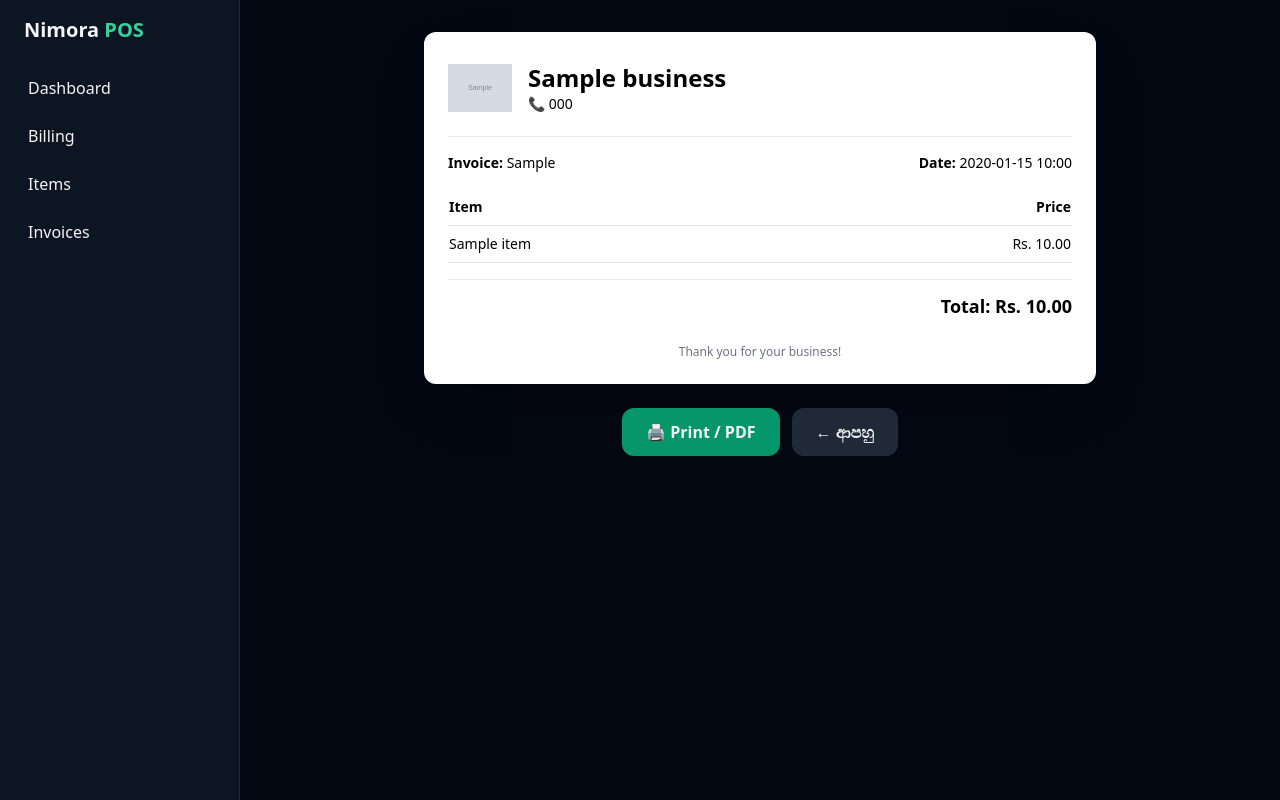
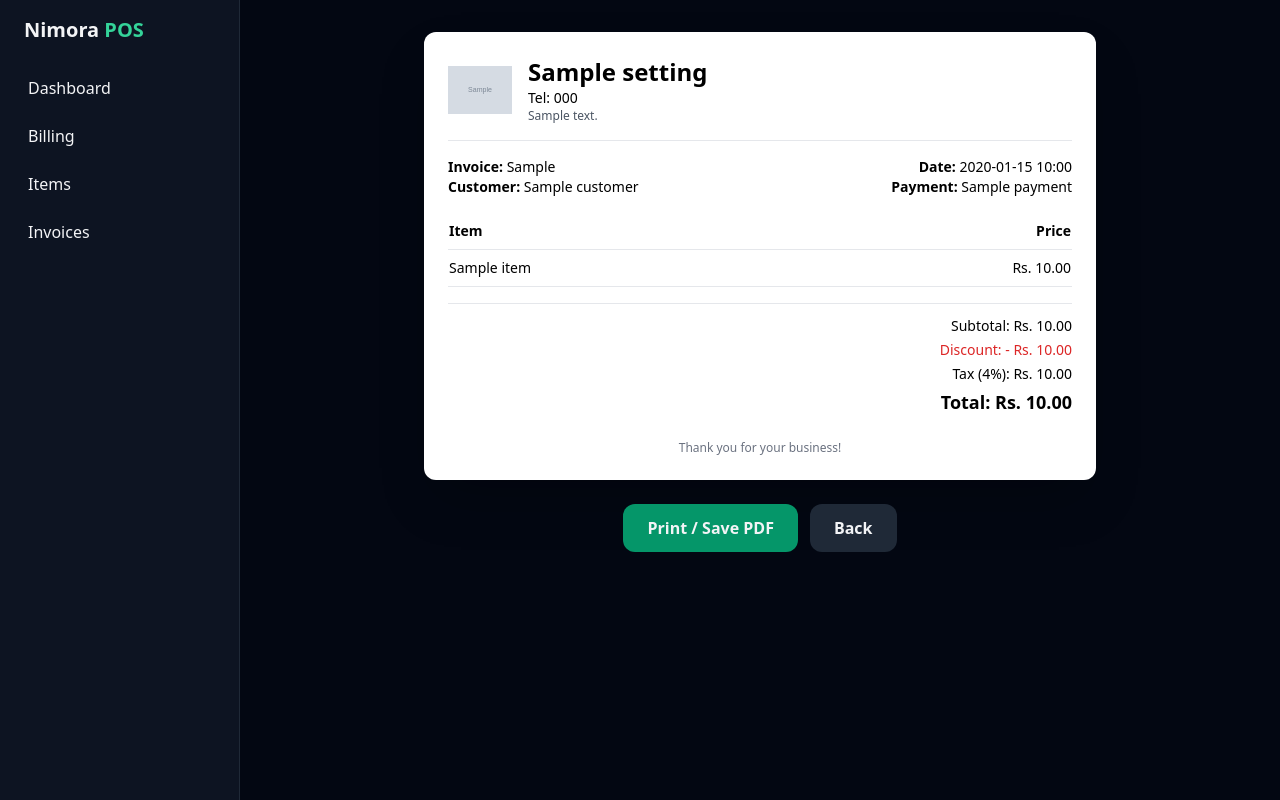
Before and after one commit to nimsara-web/Nimora-pos, a Flask app: template templates/invoice.html in a window 1280 px wide. Run offline with Flask 3, Linux system fonts and the light colour scheme; the template is opened without the code that fills it: most values are stand-ins (such as "Sample title", 1, 10 or a date in 2020); grey boxes marked "Sample" are stand-in pictures; some libraries are stand-ins or nearby versions.

Commit message:
Update invoice.html

```diff
--- a/templates/invoice.html
+++ b/templates/invoice.html
@@ -1,19 +1,26 @@
 {% extends "base.html" %}
 {% block content %}
-<div class="invoice-box bg-white text-black rounded-xl p-6 max-w-2xl mx-auto shadow-2xl">
+<div class="invoice-box bg-white text-black rounded-xl p-6 max-w-2xl mx-auto shadow-2xl fade-in">
     <div class="flex items-center gap-4 border-b pb-4 mb-4">
-        {% if logo %}
-        <img src="{{ logo }}" alt="logo" class="h-16 w-16 object-contain">
+        {% if settings.logo_url %}
+        <img src="{{ settings.logo_url }}" alt="logo" class="h-16 w-16 object-contain">
         {% endif %}
         <div>
-            <h1 class="text-2xl font-bold">{{ business }}</h1>
-            <p class="text-sm">📞 {{ phone }}</p>
+            <h1 class="text-2xl font-bold">{{ settings.business_name }}</h1>
+            <p class="text-sm">Tel: {{ settings.phone }}</p>
+            {% if settings.address %}<p class="text-xs text-gray-600">{{ settings.address }}</p>{% endif %}
         </div>
     </div>
 
     <div class="flex justify-between mb-4 text-sm">
-        <div><strong>Invoice:</strong> {{ inv.invoice_no }}</div>
-        <div><strong>Date:</strong> {{ inv.created_at.strftime('%Y-%m-%d %H:%M') }}</div>
+        <div>
+            <div><strong>Invoice:</strong> {{ inv.invoice_no }}</div>
+            {% if inv.customer %}<div><strong>Customer:</strong> {{ inv.customer }}</div>{% endif %}
+        </div>
+        <div class="text-right">
+            <div><strong>Date:</strong> {{ inv.created_at.strftime('%Y-%m-%d %H:%M') }}</div>
+            <div><strong>Payment:</strong> {{ inv.payment }}</div>
+        </div>
     </div>
 
     <table class="w-full text-sm mb-4">
@@ -33,15 +40,18 @@
         </tbody>
     </table>
 
-    <div class="text-right text-lg font-bold border-t pt-3">
-        Total: Rs. {{ "%.2f"|format(inv.total) }}
+    <div class="text-right text-sm space-y-1 border-t pt-3">
+        <div>Subtotal: Rs. {{ "%.2f"|format(inv.subtotal) }}</div>
+        {% if inv.discount %}<div class="text-red-600">Discount: - Rs. {{ "%.2f"|format(inv.discount) }}</div>{% endif %}
+        {% if inv.tax_amount %}<div>Tax ({{ inv.tax_rate }}%): Rs. {{ "%.2f"|format(inv.tax_amount) }}</div>{% endif %}
+        <div class="text-lg font-bold">Total: Rs. {{ "%.2f"|format(inv.total) }}</div>
     </div>
 
     <p class="text-center text-xs mt-6 text-gray-500">Thank you for your business!</p>
 </div>
 
-<div class="no-print mt-6 flex gap-3 justify-center">
-    <button onclick="window.print()" class="bg-emerald-600 hover:bg-emerald-500 transition px-6 py-3 rounded-xl font-semibold">🖨️ Print / PDF</button>
-    <a href="/" class="bg-gray-800 hover:bg-gray-700 transition px-6 py-3 rounded-xl font-semibold">← ආපහු</a>
+<div class="no-print mt-6 flex gap-3 justify-center fade-in">
+    <button onclick="window.print()" class="bg-emerald-600 hover:bg-emerald-500 transition px-6 py-3 rounded-xl font-semibold">Print / Save PDF</button>
+    <a href="/pos" class="bg-gray-800 hover:bg-gray-700 transition px-6 py-3 rounded-xl font-semibold">Back</a>
 </div>
 {% endblock %}
```
